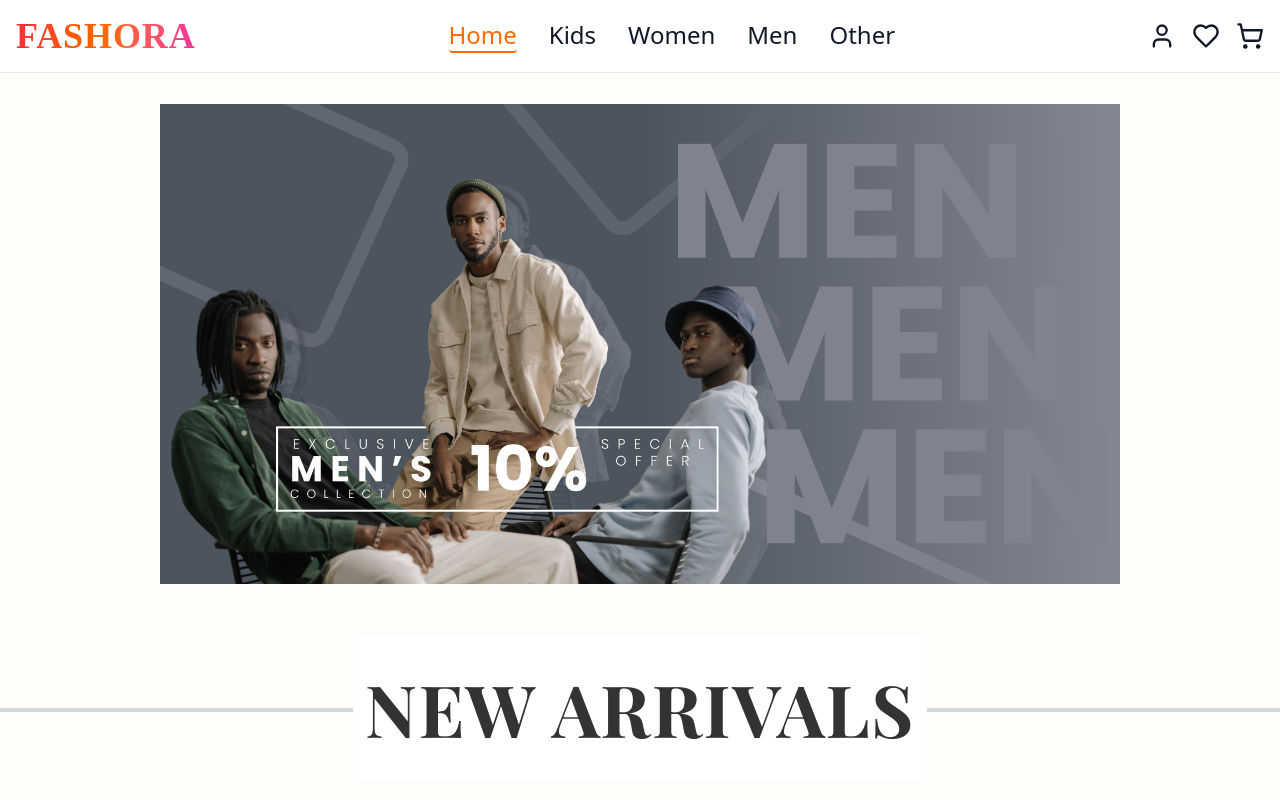
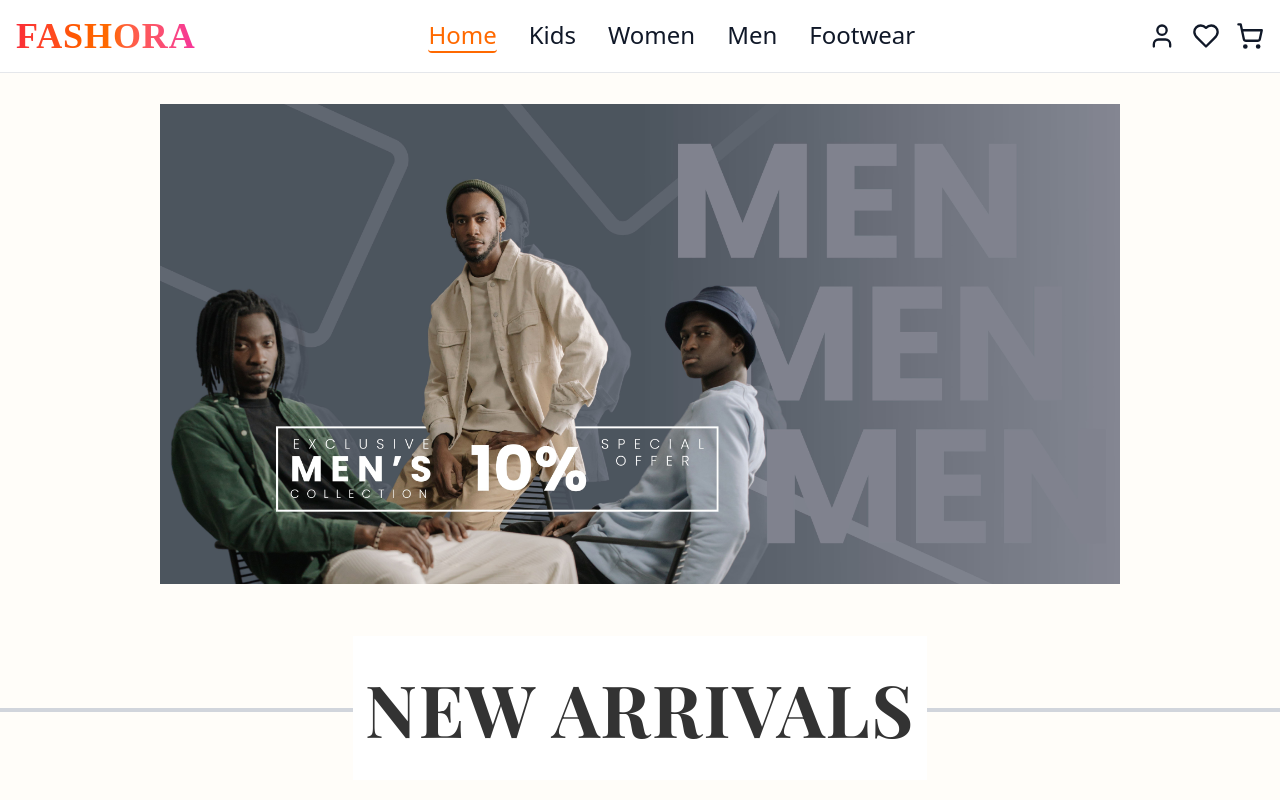
Before and after one commit to Bashitha267/fashoraFE, a React (Vite) app: page / in a window 1280 px wide. Shown: the top 800 px of the page. Built offline with nearby package versions, Linux system fonts and the light colour scheme; a web font is replaced by a local one.

Commit message:
product file edited

```diff
--- a/src/App.tsx
+++ b/src/App.tsx
@@ -73,7 +73,7 @@ function App() {
         return <Product addToCart={addToCart} productID={productId} display_cart={display_cart} />;
       case 'kids':
         return <Kids display_cart={display_cart} />;
-      case 'other':
+      case 'Footwear':
         return <Other display_cart={display_cart} />;
       case 'fav':
         return <Favourite />;
--- a/src/components/NavBar.tsx
+++ b/src/components/NavBar.tsx
@@ -92,7 +92,7 @@ export const NavBar: React.FC<NavbarProps> = ({
         {/* Desktop Menu */}
         <div className="items-center justify-between hidden w-full md:flex md:w-auto md:order-1 text-xl">
           <ul className="flex flex-col p-4 md:p-0 mt-4 font-medium border border-gray-100 rounded-lg bg-gray-50 md:space-x-8 rtl:space-x-reverse md:flex-row md:mt-0 md:border-0 md:bg-white">
-            {["home", "kids", "women", "men", "other"].map((page) => (
+            {["home", "kids", "women", "men", "Footwear"].map((page) => (
               <li key={page}>
                 <a
                   onClick={(e) => {
@@ -120,7 +120,7 @@ export const NavBar: React.FC<NavbarProps> = ({
         } md:hidden w-full bg-white border-t border-gray-200`}
       >
         <ul className="flex flex-col p-4 font-medium text-lg text-gray-900 md:hidden">
-          {["home", "kids", "women", "men", "other"].map((page) => (
+          {["home", "kids", "women", "men", "Footwear"].map((page) => (
             <li key={page}>
               <a
                 onClick={(e) => {
--- a/src/pages/Men.tsx
+++ b/src/pages/Men.tsx
@@ -59,7 +59,7 @@ if(loading||loadingcolors){
   return <div className="mt-20 w-screen md:max-w-[160vh] mx-auto max-w-[80%] flex justify-center items-center h-[80vh]"><ThreeDot variant="pulsate" color="#FF6900" size="large" text="" textColor=""  speedPlus={0} /></div>
 }
   return (
-    <div className="mt-20 w-screen md:max-w-[160vh] mx-auto max-w-[80%] flex flex-col">
+    <div className="mt-20 w-screen md:max-w-[160vh] mx-auto  flex flex-col">
 
   <div className=" w-screen max-w-[100%] md:max-w-[160vh] md:mx-auto  flex flex-row border-2 border-[#6F6F6F] gap-2">
         <div className="p-6 md:w-[40vh]">
--- a/src/pages/Product.tsx
+++ b/src/pages/Product.tsx
@@ -1,6 +1,6 @@
 import axios from "axios";
 import useEmblaCarousel from "embla-carousel-react";
-import { Heart, ShoppingCartIcon, Star } from "lucide-react";
+import { ArrowBigLeft, Heart, ShoppingCartIcon, Star } from "lucide-react";
 import { useEffect, useState } from "react";
 import ImageGallery from "react-image-gallery";
 import "react-image-gallery/styles/css/image-gallery.css";
@@ -100,6 +100,9 @@ export const Product: React.FC<KidsProps> = ({ addToCart, productID, display_car
       : [];
 
   const handleAddToCart = () => {
+    if(added=="ITEM ADDED"){
+        return;
+    }
     if (productData) {
       const { _id, name, price, color, size, main_image } = productData;
       const productToAdd = {
@@ -125,12 +128,14 @@ export const Product: React.FC<KidsProps> = ({ addToCart, productID, display_car
   }
 
   return (
-    <div className="p-4 md:mt-40 flex flex-col w-screen mt-30 max-w-[80%] md:mx-auto">
+    <div className="md:mt-20 flex flex-col w-screen mt-20 max-w-[80%] mx-auto">
+      <div className="flex gap-2 text-xl w-fit mb-3"><ArrowBigLeft size={28} color={"Red"}/>Go Back</div>
       <div className="flex md:p-3 md:mx-auto md:max-w-[150vh]">
-        <div className="md:w-screen w-screen md:flex md:flex-row md:gap-9 md:justify-evenly">
+        <div className="md:w-screen w-screen md:flex md:flex-row md:gap-9 md:justify-evenly ">
+
           <div className="flex flex-col">
             {galleryImages.length > 0 ? (
-              <div className="md:max-w-[100vh] md:p-0">
+              <div className="md:max-w-[100vh] ">
                 <ImageGallery
                   items={galleryImages}
                   showPlayButton={false}
@@ -139,7 +144,7 @@ export const Product: React.FC<KidsProps> = ({ addToCart, productID, display_car
                   slideInterval={3000}
                   renderItem={({ original }) => (
                     <div className="flex justify-center">
-                      <img src={original} alt="Gallery Image" className="object-cover" />
+                      <img src={original} alt="Gallery Image" className="object-cover h-[60vh]" />
                     </div>
                   )}
                 />
@@ -205,7 +210,7 @@ export const Product: React.FC<KidsProps> = ({ addToCart, productID, display_car
 
       <div className="flex flex-col w-screen mt-30 max-w-[80%] md:mx-auto border-t-2 border-gray-500 pt-10 mb-20 p-4 ml-9">
         <div className="md:text-5xl pt-5 pb-10 item_name flex text-3xl justify-center">Featured Products</div>
-        <div className="overflow-x-scroll  flex  w-[120vh]">
+        {/* <div className="overflow-x-scroll  flex  w-[120vh]">
 
         <div className="overflow-hidden" ref={emblaRef}>
       <div className="flex space-x-4">
@@ -223,7 +228,7 @@ export const Product: React.FC<KidsProps> = ({ addToCart, productID, display_car
       </div>
     </div>
 
-        </div>
+        </div> */}
       </div>
     </div>
   );
```
